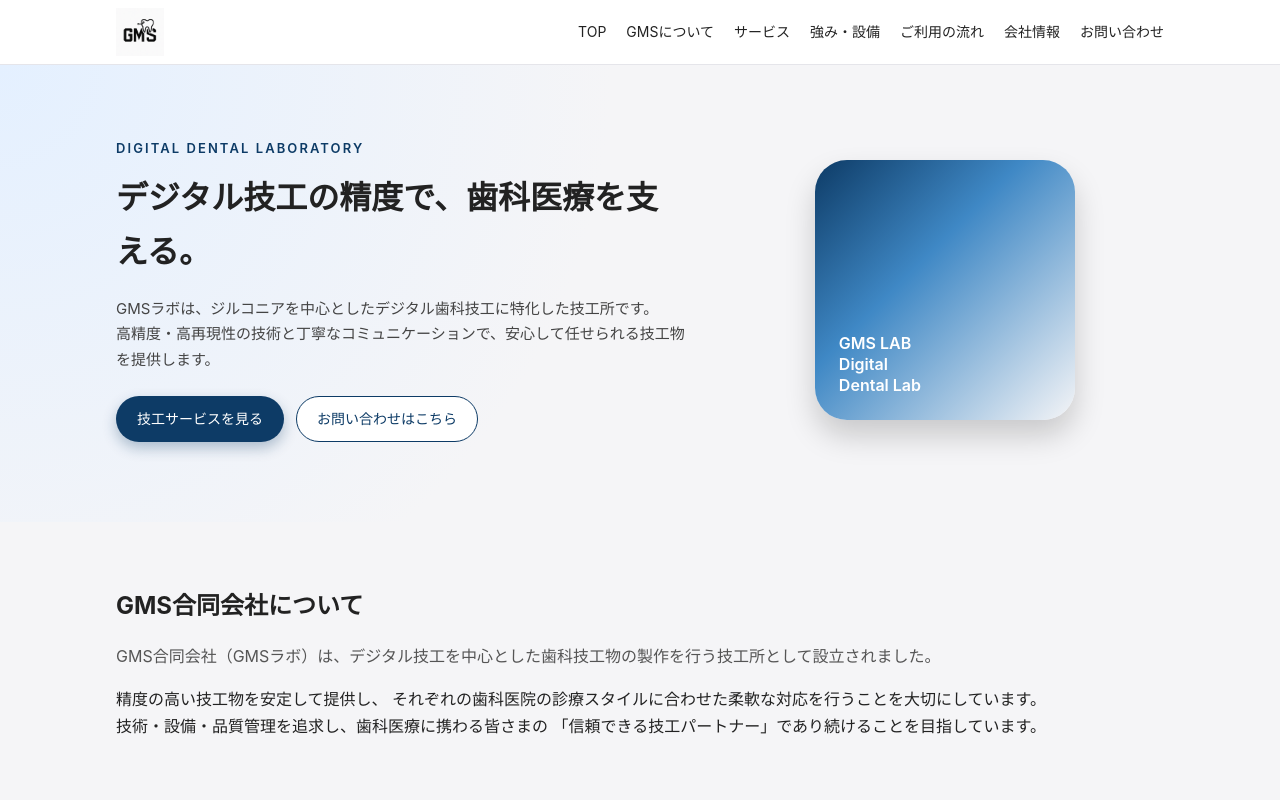
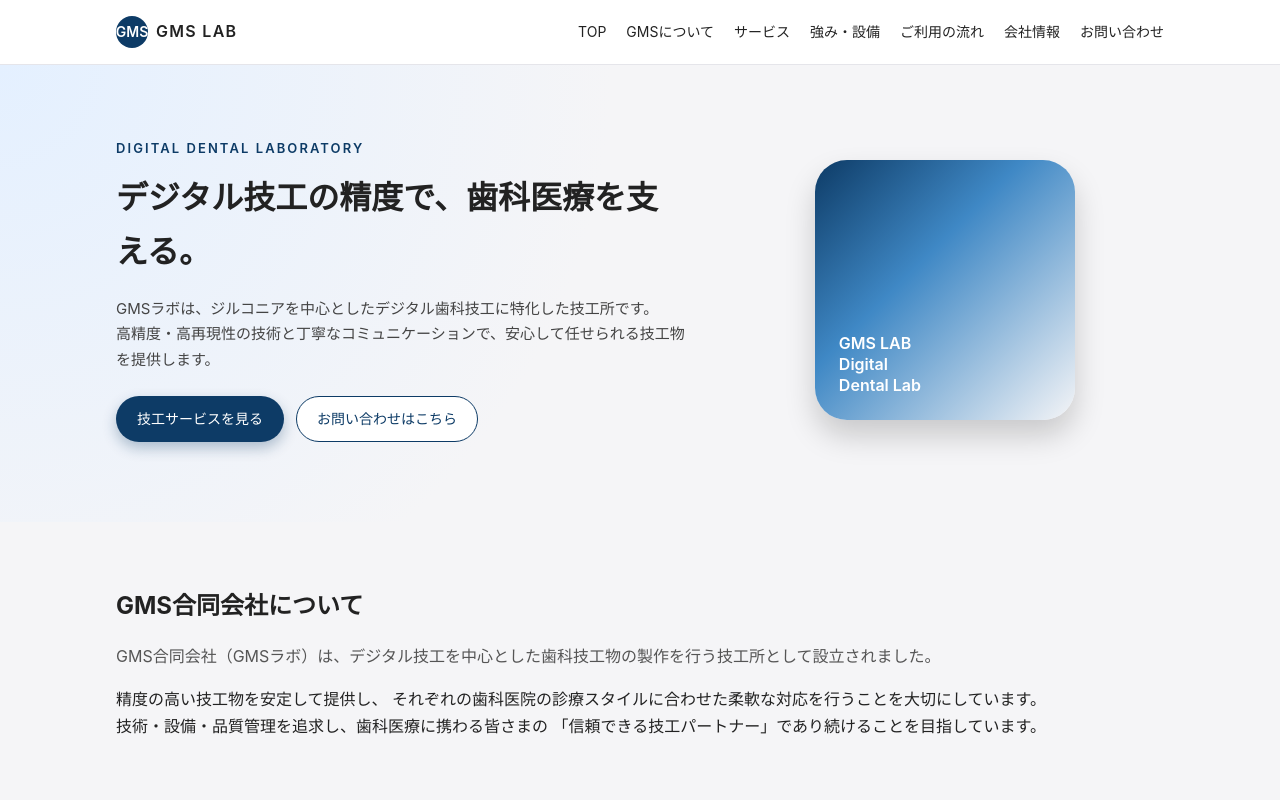
Before and after one commit to gmslabllc-code/labo, a plain HTML site: page index.html in a window 1280 px wide. Shown: the top 800 px of the page. Drawn offline with Linux system fonts and the light colour scheme.

Commit message:
Update index.html

```diff
--- a/index.html
+++ b/index.html
@@ -12,7 +12,8 @@
   <header class="site-header">
     <div class="container header-inner">
       <div class="logo">
-  <img src="logo.png" alt="GMS LAB LOGO" class="logo-img">
+  <span class="logo-mark">GMS</span>
+  <span class="logo-text">GMS LAB</span>
 </div>
 
       <button class="nav-toggle" aria-label="メニューを開閉">
```
